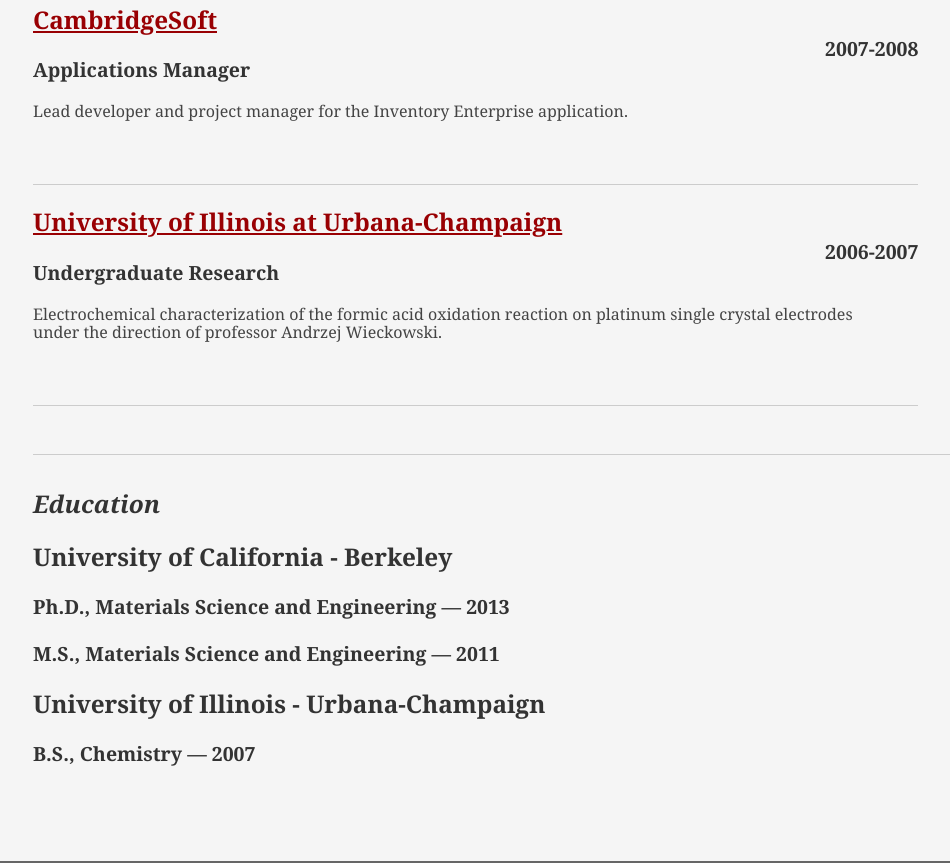
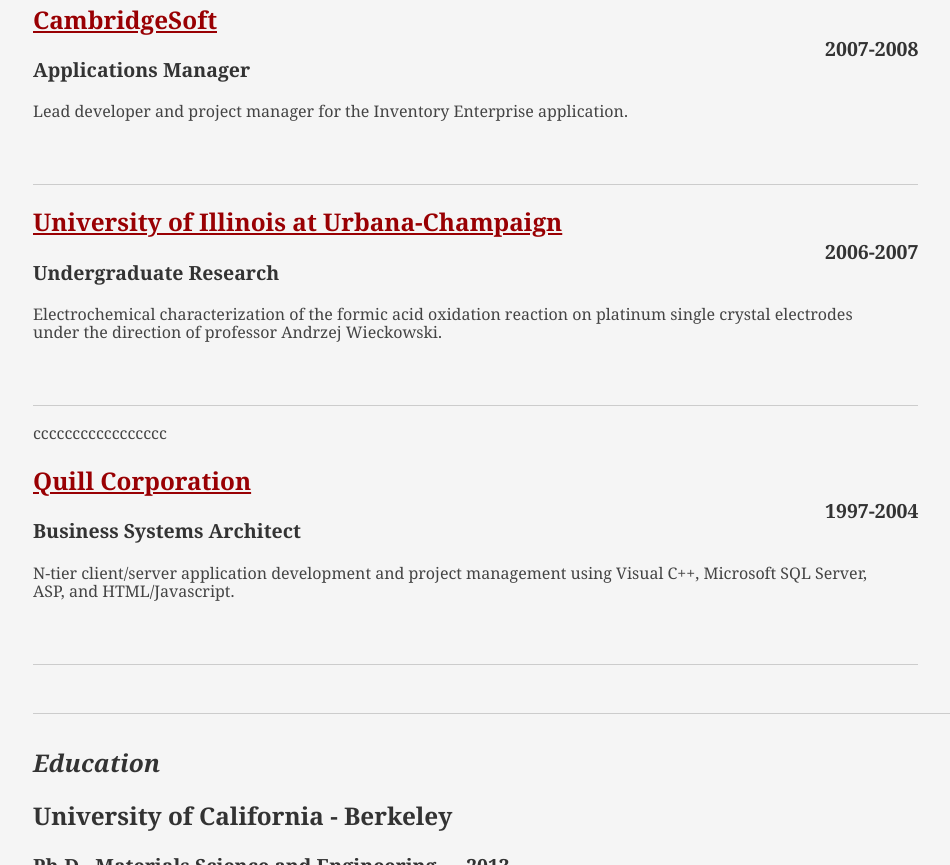
Before and after one commit to Ty-Matthews/Ty-Matthews.github.io, a plain HTML site: page srt-resume.html in a window 1280 px wide. Shown: the part 2281-3146 px from the top of the page, without its empty margins (55-1005 px from the left). Drawn offline with Linux system fonts and the light colour scheme; a small style sheet from the web is missing.

Commit message:
Update srt-resume.html

```diff
--- a/srt-resume.html
+++ b/srt-resume.html
@@ -126,6 +126,13 @@
 								<h3>Undergraduate Research</h3>
 								<h4>2006-2007</h4>
 								<p>Electrochemical characterization of the formic acid oxidation reaction on platinum single crystal electrodes under the direction of professor Andrzej Wieckowski.</p>
+							</div>ccccccccccccccccc
+
+							<div class="job">
+								<h2><a href="https://www.quill.com/contact-us/cbi/25.cshtml" target="_blank">Quill Corporation</a></h2>
+								<h3>Business Systems Architect</h3>
+								<h4>1997-2004</h4>
+								<p>N-tier client/server application development and project management using Visual C++, Microsoft SQL Server, ASP, and HTML/Javascript.</p>
 							</div>
 
 
```
